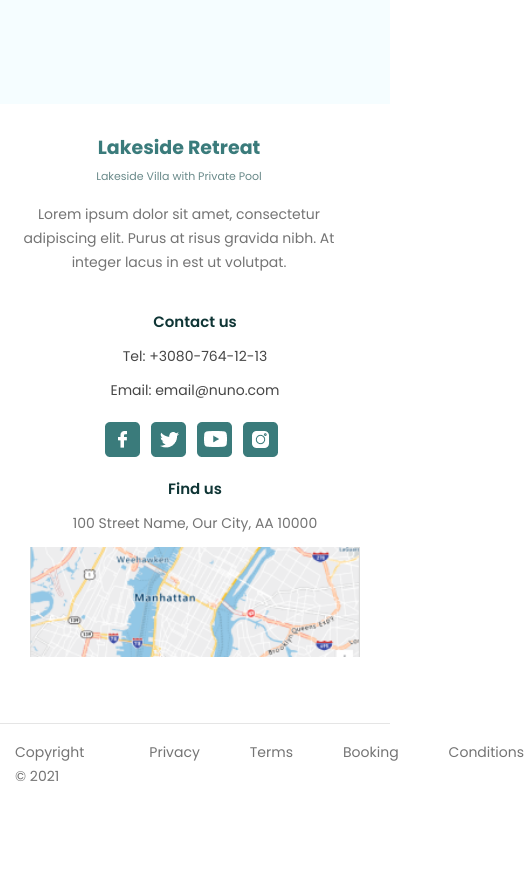
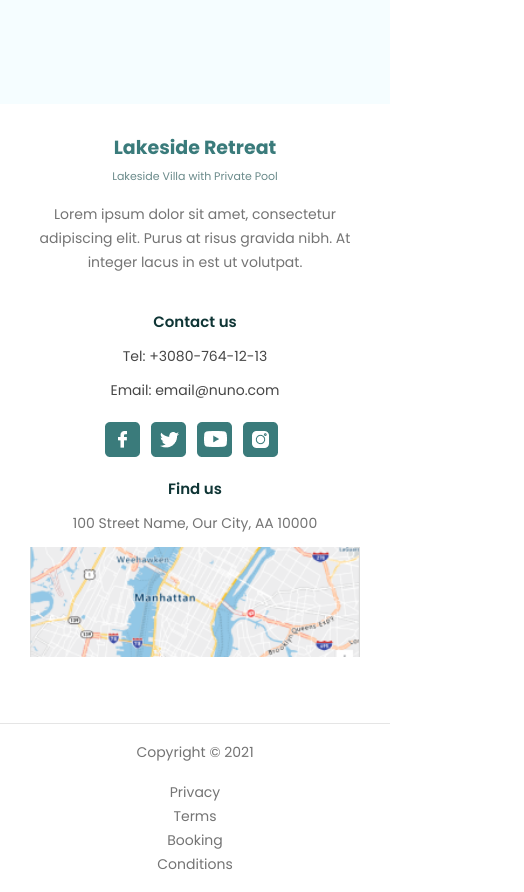
Before and after one commit to IlyaKrapivnoy/Bootstrap_SASS_PostHomeProject, a website: page index.html in a window 390 px wide. Shown: the part 3400-4292 px from the top of the page, 524 px wide, since content can reach past the window. Before the commit the page ends 4204 px from the top, so only its background shows below. Drawn offline with nearby package versions, Linux system fonts and the light colour scheme.

Commit message:
footer resp

```diff
--- a/scss/_footer.scss
+++ b/scss/_footer.scss
@@ -81,6 +81,9 @@
         li {
             padding: 0 25px;
 
+            &:first-child {
+                padding-left: 0;
+            }
             &:last-child {
                 padding-right: 0;
             }
--- a/scss/_media.scss
+++ b/scss/_media.scss
@@ -91,6 +91,13 @@
 
             .col {
                 padding-bottom: 20px;
+
+                &:last-child {
+                    margin-right: 0;
+                }
+                &:first-child {
+                    margin-left: 0;
+                }
             }
         }
     }
@@ -130,6 +137,20 @@
             padding: 2px 12px;
         }
     }
+
+    .lower-footer {
+        flex-direction: column;
+        text-align: center;
+
+        ul {
+            flex-direction: column;
+            padding: 0;
+
+            li {
+                padding: 0;
+            }
+        }
+    }
 }
 @media (max-width: 576px) {
 
```
Also changed, not shown: css/style.css.
